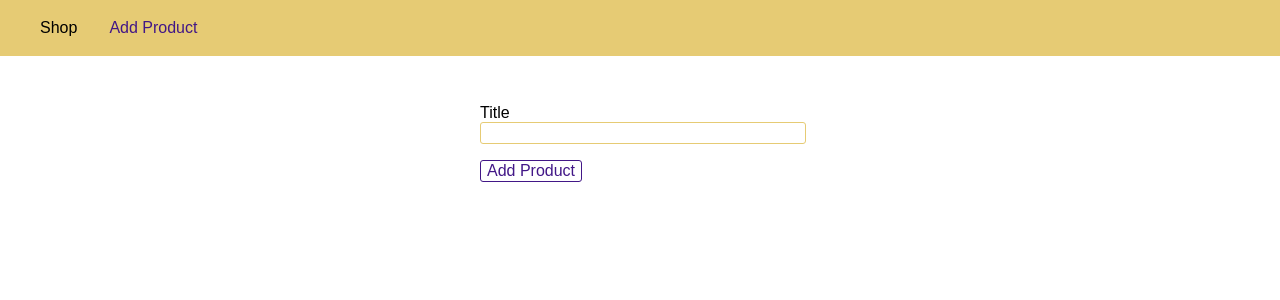
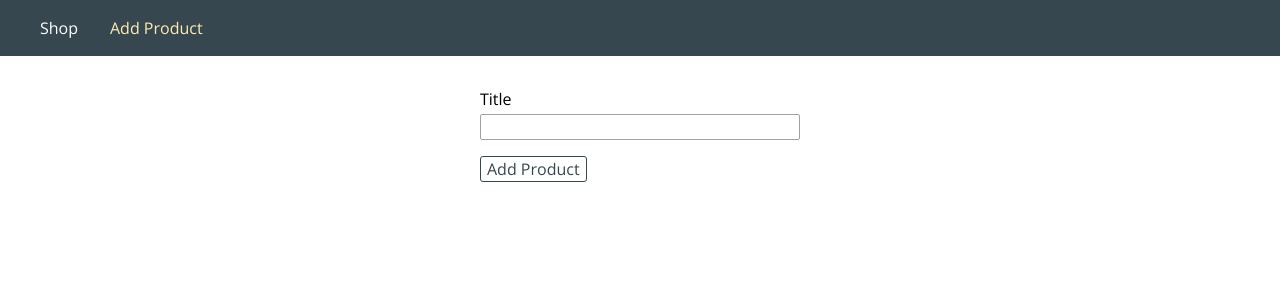
Before and after one commit to nataliecardot/nodejs-shop, a Node server app: page /admin/add-product in a window 1280 px wide; the page is wider, and only the part inside the window is pictured. Shown: the top 300 px of that part. Run offline with Node 20, Linux system fonts and the light colour scheme.

Commit message:
Add starter files, adjust styling (#78)

```diff
--- /dev/null
+++ b/public/css/forms.css
@@ -0,0 +1,20 @@
+.form-control {
+  margin: 1rem 0;
+}
+
+.form-control label,
+.form-control input {
+  display: block;
+  width: 100%;
+  margin-bottom: 0.25rem;
+}
+
+.form-control input {
+  border: 1px solid #a1a1a1;
+  font: inherit;
+  border-radius: 2px;
+}
+
+.form-control input:focus {
+  outline-color: #37474f;
+}
--- a/public/css/main.css
+++ b/public/css/main.css
@@ -1,17 +1,24 @@
+@import url('https://fonts.googleapis.com/css?family=Open+Sans:400,700');
+
+* {
+  box-sizing: border-box;
+}
+
 body {
   padding: 0;
   margin: 0;
-  font-family: sans-serif;
+  font-family: 'Open Sans', sans-serif;
 }
 
 main {
-  padding: 2rem;
+  padding: 1rem 3rem;
+  margin: auto;
 }
 
 .main-header {
   width: 100%;
   height: 3.5rem;
-  background-color: #e6cb74;
+  background-color: #37474f;
   padding: 0 1.5rem;
 }
 
@@ -30,15 +37,72 @@ main {
 
 .main-header__item {
   margin: 0 1rem;
+  padding: 0;
 }
 
 .main-header__item a {
   text-decoration: none;
-  color: #000;
+  color: #fff;
 }
 
 .main-header__item a:hover,
 .main-header__item a:active,
 .main-header__item a.active {
-  color: #421787;
+  color: #ffecb3;
 }
+
+.grid {
+  display: flex;
+  flex-wrap: wrap;
+  justify-content: space-around;
+  align-items: stretch;
+}
+
+.card {
+  box-shadow: 0 2px 8px rgba(0, 0, 0, 0.26);
+}
+
+.card__header,
+.card__content {
+  padding: 1rem;
+}
+
+.card__header h1,
+.card__content h1,
+.card__content h2,
+.card__content p {
+  margin: 0;
+}
+
+.card__image {
+  width: 100%;
+}
+
+.card__image img {
+  width: 100%;
+}
+
+.card__actions {
+  padding: 1rem;
+  text-align: center;
+}
+
+.card__actions button,
+.card__actions a {
+  margin: 0 0.25rem;
+}
+
+.btn {
+  font: inherit;
+  border: 1px solid #37474f;
+  color: #37474f;
+  background: #fff;
+  border-radius: 3px;
+  cursor: pointer;
+}
+
+.btn:hover,
+.btn:active {
+  background-color: #37474f;
+  color: #fff;
+}
--- a/public/css/product.css
+++ b/public/css/product.css
@@ -4,32 +4,22 @@
   margin: auto;
 }
 
-.form-control {
-  margin: 1rem 0;
+.product-item {
+  width: 20rem;
+  max-width: 95%;
 }
 
-.form-control input {
-  width: 100%;
+.product__title {
+  font-size: 1.2rem;
+  text-align: center;
 }
 
-.form-control input {
-  border: 1px solid #e6cb74;
-  /* Form items don't inherit font information; rather, they inherit from current system styling */
-  font: inherit;
-  border-radius: 3px;
+.product__price {
+  text-align: center;
+  color: #4d4d4d;
+  margin-bottom: 0.5rem;
 }
 
-button {
-  font: inherit;
-  border: 1px solid #421787;
-  color: #421787;
-  background: #fff;
-  border-radius: 3px;
-  cursor: pointer;
+.product__description {
+  text-align: center;
 }
-
-button:hover,
-button:active {
-  background-color: #421787;
-  color: #fff;
-}
--- a/views/add-product.html
+++ b/views/add-product.html
@@ -1,16 +1,18 @@
 <!DOCTYPE html>
 <html lang="en">
+
 <head>
     <meta charset="UTF-8">
     <meta name="viewport" content="width=device-width, initial-scale=1.0">
     <meta http-equiv="X-UA-Compatible" content="ie=edge">
     <title>Add Product</title>
     <link rel="stylesheet" href="/css/main.css">
+    <link rel="stylesheet" href="/css/forms.css">
     <link rel="stylesheet" href="/css/product.css">
 </head>
+
 <body>
     <header class="main-header">
-    <!-- Using BEM CSS methodology for class naming to prevent naming conflicts -->
         <nav class="main-header__nav">
             <ul class="main-header__item-list">
                 <li class="main-header__item"><a href="/">Shop</a></li>
@@ -20,14 +22,15 @@
     </header>
 
     <main>
-    <!-- Targeting the POST route in admin.js -->
         <form class="product-form" action="/admin/add-product" method="POST">
             <div class="form-control">
                 <label for="title">Title</label>
-        <input type="text" name="title" id="title" size="20">
+                <input type="text" name="title" id="title">
             </div>
-      <button type="submit">Add Product</button>
+
+            <button class="btn" type="submit">Add Product</button>
         </form>
     </main>
 </body>
+
 </html>
```
Also changed, not shown: views/404.html (+5 -3 lines), views/shop.html (+22 -5 lines). Lines whose indentation alone changed are shown as unchanged.
